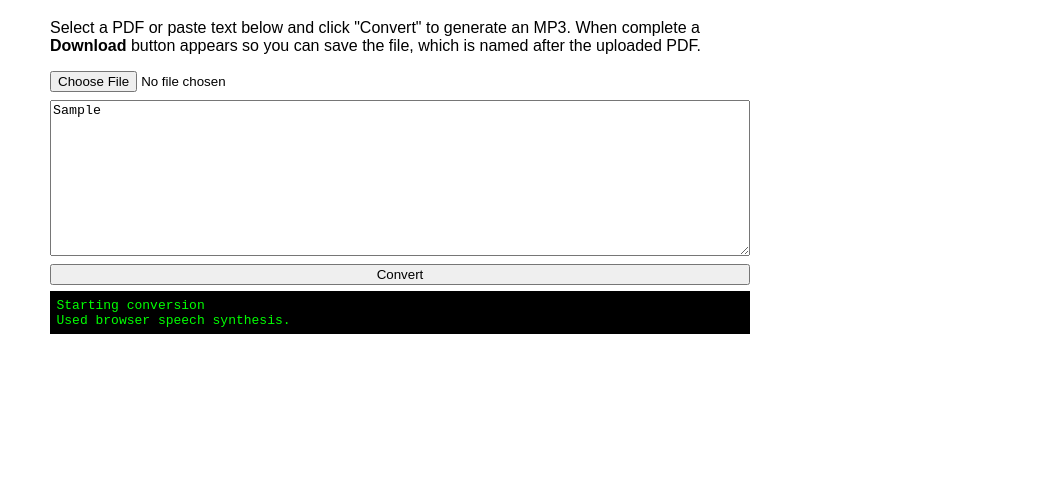
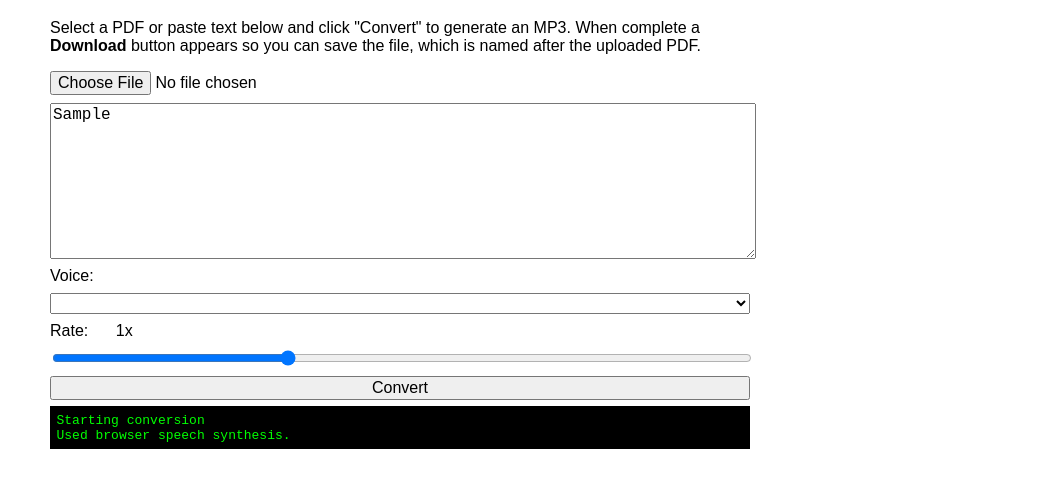
Before and after one commit to BenGothard/PDF-Text-Extractor, a plain HTML site: page docs/index.html in a window 1280 px wide. Both pictures are taken after typing "Sample" into the empty fields and a click on the button "Convert". Shown: the part 77-564 px from the top of the page, without its empty margins (240-1280 px from the left). Drawn offline with Linux system fonts and the light colour scheme.

Commit message:
Add voice and rate options to web UI

```diff
--- a/docs/index.html
+++ b/docs/index.html
@@ -14,6 +14,10 @@
   <div class="uploader">
     <input type="file" id="pdfFile" accept="application/pdf">
     <textarea id="textInput" placeholder="Or paste text here..."></textarea>
+    <label for="voiceSelect">Voice:</label>
+    <select id="voiceSelect"></select>
+    <label for="rateRange">Rate: <span id="rateValue">1</span>x</label>
+    <input type="range" id="rateRange" min="0.5" max="2" step="0.1" value="1">
     <div class="button-row">
       <button id="convertBtn">Convert</button>
       <a id="downloadLink" href="#" download="output.mp3" class="button-link" style="display:none;">Download MP3</a>
--- a/docs/script.js
+++ b/docs/script.js
@@ -38,10 +38,32 @@ function chunkText(text, max = 200) {
 function speakBrowser(text) {
   if ('speechSynthesis' in window) {
     const utter = new SpeechSynthesisUtterance(text);
+    const select = document.getElementById('voiceSelect');
+    if (select) {
+      const voices = speechSynthesis.getVoices();
+      const voice = voices[parseInt(select.value, 10)];
+      if (voice) utter.voice = voice;
+    }
+    const rateInput = document.getElementById('rateRange');
+    if (rateInput) utter.rate = parseFloat(rateInput.value);
     speechSynthesis.speak(utter);
     return true;
   }
   return false;
+}
+
+function populateVoices() {
+  if (!('speechSynthesis' in window)) return;
+  const select = document.getElementById('voiceSelect');
+  if (!select) return;
+  const voices = speechSynthesis.getVoices();
+  select.innerHTML = '';
+  voices.forEach((v, i) => {
+    const opt = document.createElement('option');
+    opt.value = i;
+    opt.textContent = `${v.name} (${v.lang})`;
+    select.appendChild(opt);
+  });
 }
 
 async function fetchMP3(chunk) {
@@ -146,4 +168,17 @@ document.addEventListener('DOMContentLoaded', () => {
   if (pauseBtn && audio) {
     pauseBtn.addEventListener('click', () => audio.pause());
   }
+
+  populateVoices();
+  if ('speechSynthesis' in window) {
+    speechSynthesis.onvoiceschanged = populateVoices;
+  }
+
+  const rate = document.getElementById('rateRange');
+  const rateVal = document.getElementById('rateValue');
+  if (rate && rateVal) {
+    rate.addEventListener('input', () => {
+      rateVal.textContent = rate.value;
+    });
+  }
 });
--- a/docs/style.css
+++ b/docs/style.css
@@ -30,6 +30,15 @@ body.dark button {
   display: flex;
   flex-direction: column;
   gap: 0.5em;
+}
+
+.uploader input,
+.uploader textarea,
+.uploader button,
+.uploader select,
+.uploader input[type="range"] {
+  font-size: 1rem;
+  width: 100%;
 }
 
 .button-row {
@@ -82,3 +91,13 @@ body.dark .terminal {
 #playbackControls {
   margin-top: 0.5em;
 }
+
+#rateRange {
+  width: 100%;
+}
+
+#rateValue {
+  display: inline-block;
+  min-width: 2em;
+  text-align: right;
+}
--- a/style.css
+++ b/style.css
@@ -34,7 +34,9 @@ body.dark button {
 
 .uploader input,
 .uploader textarea,
-.uploader button {
+.uploader button,
+.uploader select,
+.uploader input[type="range"] {
   font-size: 1rem;
   width: 100%;
 }
@@ -89,3 +91,13 @@ body.dark .terminal {
 #playbackControls {
   margin-top: 0.5em;
 }
+
+#rateRange {
+  width: 100%;
+}
+
+#rateValue {
+  display: inline-block;
+  min-width: 2em;
+  text-align: right;
+}
```
Also changed, not shown: index.html (+4 -0 lines), script.js (+35 -0 lines), 1 other file.
